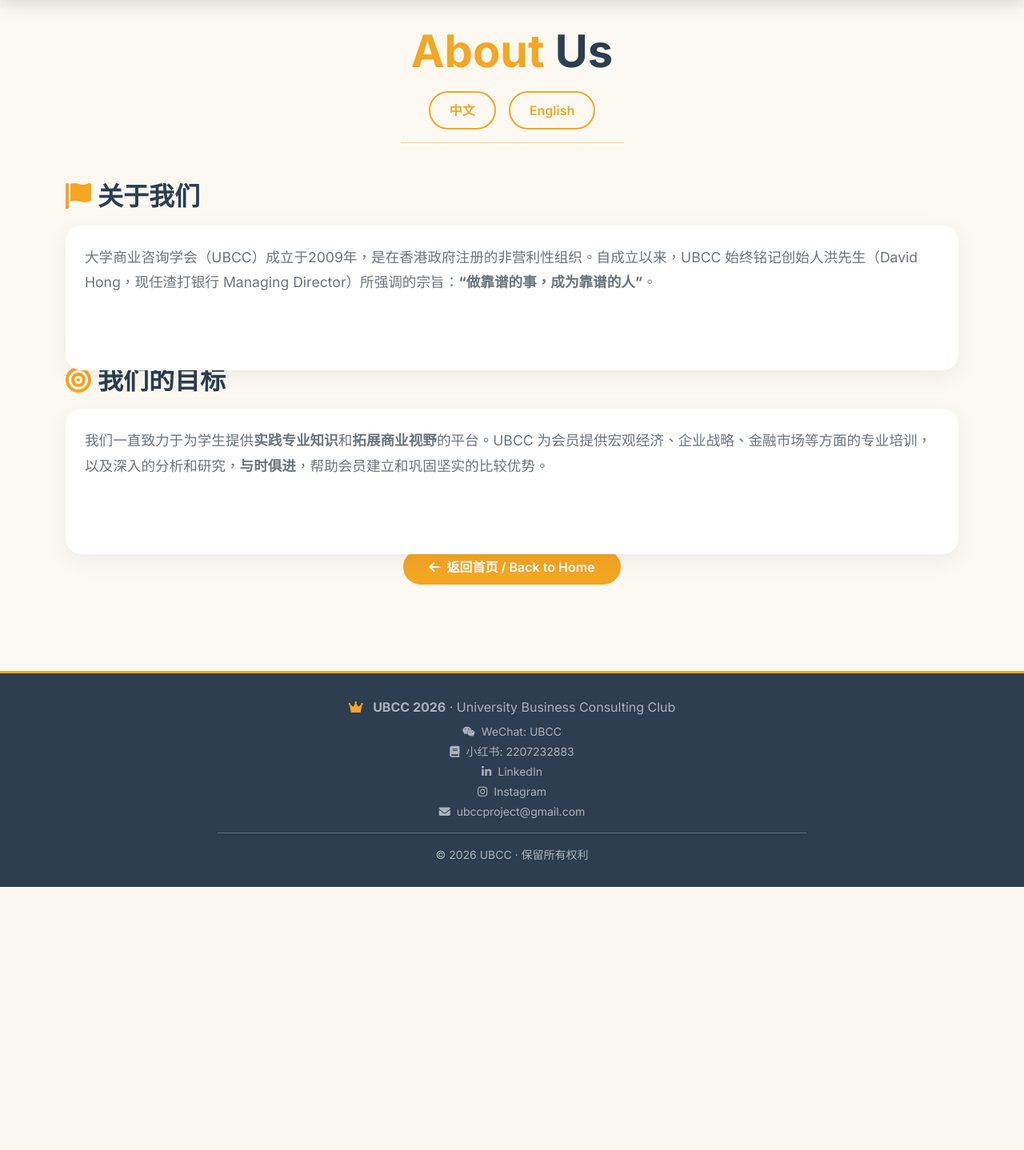
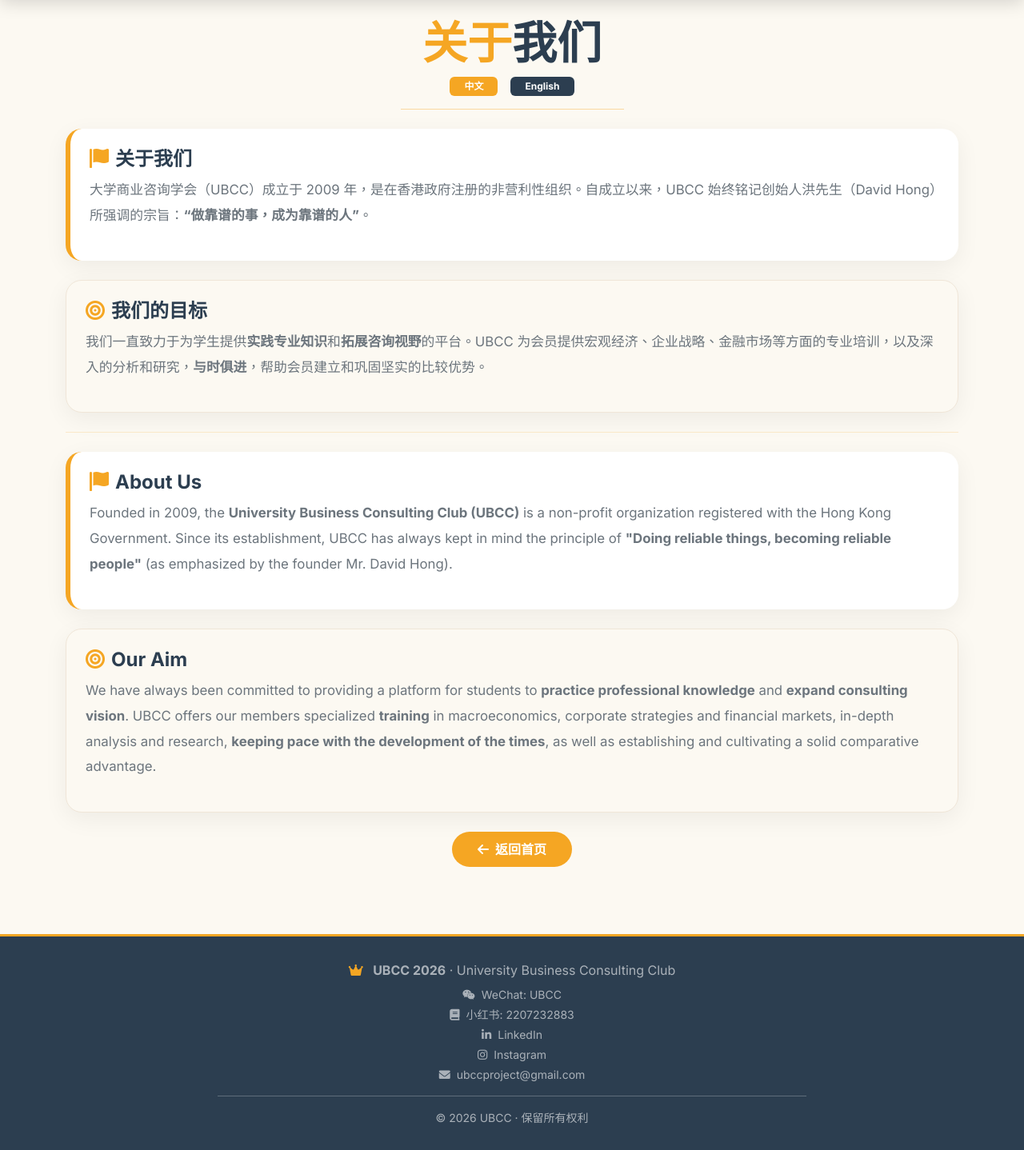
Before and after one commit to Destiny-maker520/UBCC, a Flask app: page /about in a window 1280 px wide. Shown: the part 75-1513 px from the top of the page at 80% size. Before the commit the page ends 1184 px from the top, so only its background shows below. Run offline with Flask 3, Linux system fonts and the light colour scheme.

Commit message:
Redesign about page with better spacing and layout

```diff
--- a/app/templates/about.html
+++ b/app/templates/about.html
@@ -1,126 +1,67 @@
 {% extends "base.html" %}
 {% block content %}
 
-<div class="container py-5" style="padding-top: 30px !important;">
-    <!-- 页面标题 + 语言切换按钮 -->
-    <div class="text-center mb-5">
+<div class="container py-4" style="padding-top: 20px !important;">
+    <!-- ===== 页面标题 ===== -->
+    <div class="text-center mb-4">
         <h1 class="display-4 fw-bold" style="color: var(--ubcc-dark);">
-            <span class="text-ubcc">About</span> Us
+            <span class="text-ubcc">关于</span>我们
         </h1>
-        <div class="d-flex justify-content-center gap-3 mt-3">
-            <button class="btn btn-outline-ubcc px-4" id="lang-zh" onclick="switchLanguage('zh')" style="border: 2px solid var(--ubcc-orange); border-radius: 50px; font-weight: 600; color: var(--ubcc-orange); background: transparent;">
-                中文
-            </button>
-            <button class="btn btn-ubcc px-4" id="lang-en" onclick="switchLanguage('en')" style="border-radius: 50px; font-weight: 600;">
-                English
-            </button>
+        <div class="d-flex justify-content-center gap-3 mt-2">
+            <span class="badge" style="background: var(--ubcc-orange); color: #fff; padding: 6px 18px;">中文</span>
+            <span class="badge" style="background: #2C3E50; color: #fff; padding: 6px 18px;">English</span>
         </div>
-        <hr class="w-25 mx-auto" style="border-color: var(--ubcc-orange); opacity: 0.5;">
+        <hr class="w-25 mx-auto" style="border-color: var(--ubcc-orange); opacity: 0.4;">
     </div>
 
-    <!-- ===== 中文内容 ===== -->
-    <div id="content-zh" class="language-content">
-        <div class="row mb-5">
-            <div class="col-12">
-                <h2 class="fw-bold" style="color: var(--ubcc-dark);">
-                    <i class="fas fa-flag text-ubcc me-2"></i>关于我们
-                </h2>
-                <div class="card card-ubcc p-4 mt-3">
-                    <p class="text-secondary" style="font-size: 1.1rem; line-height: 1.8;">
-                        大学商业咨询学会（UBCC）成立于2009年，是在香港政府注册的非营利性组织。自成立以来，UBCC 始终铭记创始人洪先生（David Hong，现任渣打银行 Managing Director）所强调的宗旨：<strong>“做靠谱的事，成为靠谱的人”</strong>。
-                    </p>
-                </div>
-            </div>
-        </div>
-
-        <div class="row mb-5">
-            <div class="col-12">
-                <h2 class="fw-bold" style="color: var(--ubcc-dark);">
-                    <i class="fas fa-bullseye text-ubcc me-2"></i>我们的目标
-                </h2>
-                <div class="card card-ubcc p-4 mt-3">
-                    <p class="text-secondary" style="font-size: 1.1rem; line-height: 1.8;">
-                        我们一直致力于为学生提供<strong>实践专业知识</strong>和<strong>拓展商业视野</strong>的平台。UBCC 为会员提供宏观经济、企业战略、金融市场等方面的专业培训，以及深入的分析和研究，<strong>与时俱进</strong>，帮助会员建立和巩固坚实的比较优势。
-                    </p>
-                </div>
-            </div>
-        </div>
+    <!-- ===== 关于我们 ===== -->
+    <div class="card card-ubcc p-4 mb-4" style="border-left: 6px solid var(--ubcc-orange);">
+        <h4 class="fw-bold" style="color: var(--ubcc-dark);">
+            <i class="fas fa-flag text-ubcc me-2"></i>关于我们
+        </h4>
+        <p class="text-secondary" style="font-size: 1.05rem; line-height: 1.9;">
+            大学商业咨询学会（UBCC）成立于 2009 年，是在香港政府注册的非营利性组织。自成立以来，UBCC 始终铭记创始人洪先生（David Hong）所强调的宗旨：<strong>“做靠谱的事，成为靠谱的人”</strong>。
+        </p>
     </div>
 
-    <!-- ===== 英文内容 ===== -->
-    <div id="content-en" class="language-content" style="display: none;">
-        <div class="row mb-5">
-            <div class="col-12">
-                <h2 class="fw-bold" style="color: var(--ubcc-dark);">
-                    <i class="fas fa-flag text-ubcc me-2"></i>About Us
-                </h2>
-                <div class="card card-ubcc p-4 mt-3">
-                    <p class="text-secondary" style="font-size: 1.1rem; line-height: 1.8;">
-                        Founded in 2009, the <strong>University Business Consulting Club (UBCC)</strong> is a non-profit organization registered with the Hong Kong Government. Since its establishment, UBCC has always kept in mind the principle of <strong>"Doing reliable things, becoming reliable people"</strong> (as emphasized by the founder Mr. David Hong, current Managing Director of Standard Chartered Bank).
-                    </p>
-                </div>
-            </div>
-        </div>
-
-        <div class="row mb-5">
-            <div class="col-12">
-                <h2 class="fw-bold" style="color: var(--ubcc-dark);">
-                    <i class="fas fa-bullseye text-ubcc me-2"></i>Our Aim
-                </h2>
-                <div class="card card-ubcc p-4 mt-3">
-                    <p class="text-secondary" style="font-size: 1.1rem; line-height: 1.8;">
-                        We have always been committed to providing a platform for students to <strong>practice professional knowledge</strong> and <strong>expand business vision</strong>. UBCC offers our members specialized <strong>training</strong> in macroeconomics, corporate strategies and financial markets, in-depth analysis and research, <strong>keeping pace with the development of the times</strong>, as well as establishing and cultivating a solid comparative advantage.
-                    </p>
-                </div>
-            </div>
-        </div>
+    <!-- ===== 我们的目标 ===== -->
+    <div class="card card-ubcc p-4 mb-4" style="background: #fcf9f2; border: 1px solid #f0e6d8;">
+        <h4 class="fw-bold" style="color: var(--ubcc-dark);">
+            <i class="fas fa-bullseye text-ubcc me-2"></i>我们的目标
+        </h4>
+        <p class="text-secondary" style="font-size: 1.05rem; line-height: 1.9;">
+            我们一直致力于为学生提供<strong>实践专业知识</strong>和<strong>拓展咨询视野</strong>的平台。UBCC 为会员提供宏观经济、企业战略、金融市场等方面的专业培训，以及深入的分析和研究，<strong>与时俱进</strong>，帮助会员建立和巩固坚实的比较优势。
+        </p>
     </div>
 
-    <!-- 返回首页 -->
+    <hr class="my-4" style="border-color: var(--ubcc-orange); opacity: 0.2;">
+
+    <!-- ===== 英文部分 ===== -->
+    <div class="card card-ubcc p-4 mb-4" style="border-left: 6px solid var(--ubcc-orange);">
+        <h4 class="fw-bold" style="color: var(--ubcc-dark);">
+            <i class="fas fa-flag text-ubcc me-2"></i>About Us
+        </h4>
+        <p class="text-secondary" style="font-size: 1.05rem; line-height: 1.9;">
+            Founded in 2009, the <strong>University Business Consulting Club (UBCC)</strong> is a non-profit organization registered with the Hong Kong Government. Since its establishment, UBCC has always kept in mind the principle of <strong>"Doing reliable things, becoming reliable people"</strong> (as emphasized by the founder Mr. David Hong).
+        </p>
+    </div>
+
+    <!-- ===== Our Aim ===== -->
+    <div class="card card-ubcc p-4 mb-4" style="background: #fcf9f2; border: 1px solid #f0e6d8;">
+        <h4 class="fw-bold" style="color: var(--ubcc-dark);">
+            <i class="fas fa-bullseye text-ubcc me-2"></i>Our Aim
+        </h4>
+        <p class="text-secondary" style="font-size: 1.05rem; line-height: 1.9;">
+            We have always been committed to providing a platform for students to <strong>practice professional knowledge</strong> and <strong>expand consulting vision</strong>. UBCC offers our members specialized <strong>training</strong> in macroeconomics, corporate strategies and financial markets, in-depth analysis and research, <strong>keeping pace with the development of the times</strong>, as well as establishing and cultivating a solid comparative advantage.
+        </p>
+    </div>
+
+    <!-- ===== 返回按钮 ===== -->
     <div class="text-center mt-4">
         <a href="{{ url_for('main.index') }}" class="btn btn-ubcc">
-            <i class="fas fa-arrow-left me-2"></i>返回首页 / Back to Home
+            <i class="fas fa-arrow-left me-2"></i>返回首页
         </a>
     </div>
 </div>
 
-<!-- ===== JavaScript 切换逻辑 ===== -->
-<script>
-    function switchLanguage(lang) {
-        // 隐藏所有内容
-        document.querySelectorAll('.language-content').forEach(el => {
-            el.style.display = 'none';
-        });
-
-        // 显示选中的语言
-        if (lang === 'zh') {
-            document.getElementById('content-zh').style.display = 'block';
-            document.getElementById('lang-zh').className = 'btn btn-ubcc px-4';
-            document.getElementById('lang-en').className = 'btn btn-outline-ubcc px-4';
-        } else {
-            document.getElementById('content-en').style.display = 'block';
-            document.getElementById('lang-en').className = 'btn btn-ubcc px-4';
-            document.getElementById('lang-zh').className = 'btn btn-outline-ubcc px-4';
-        }
-    }
-
-    // 默认显示中文
-    document.addEventListener('DOMContentLoaded', function() {
-        switchLanguage('zh');
-    });
-</script>
-
-<style>
-    .btn-outline-ubcc {
-        border: 2px solid var(--ubcc-orange);
-        background: transparent;
-        color: var(--ubcc-orange);
-        transition: 0.3s;
-    }
-    .btn-outline-ubcc:hover {
-        background: var(--ubcc-orange);
-        color: #fff;
-    }
-</style>
-
 {% endblock %}
```
